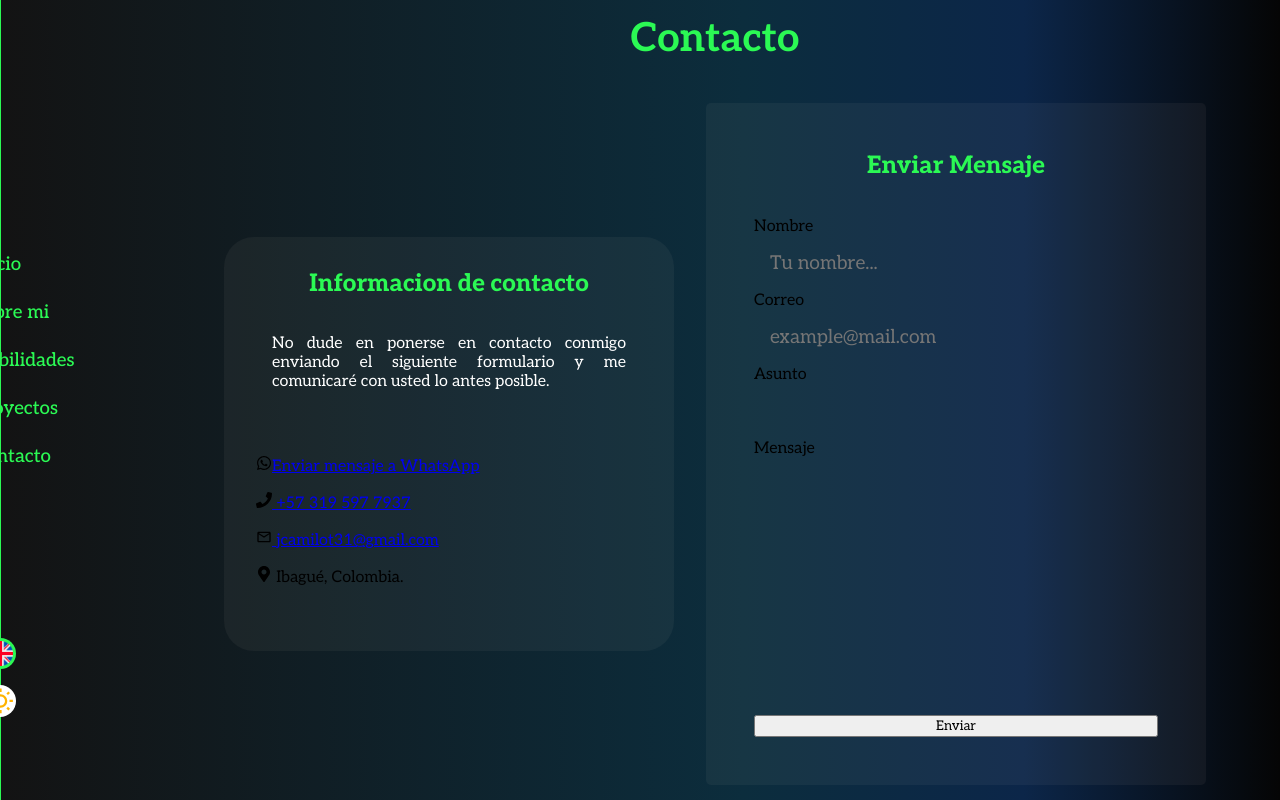
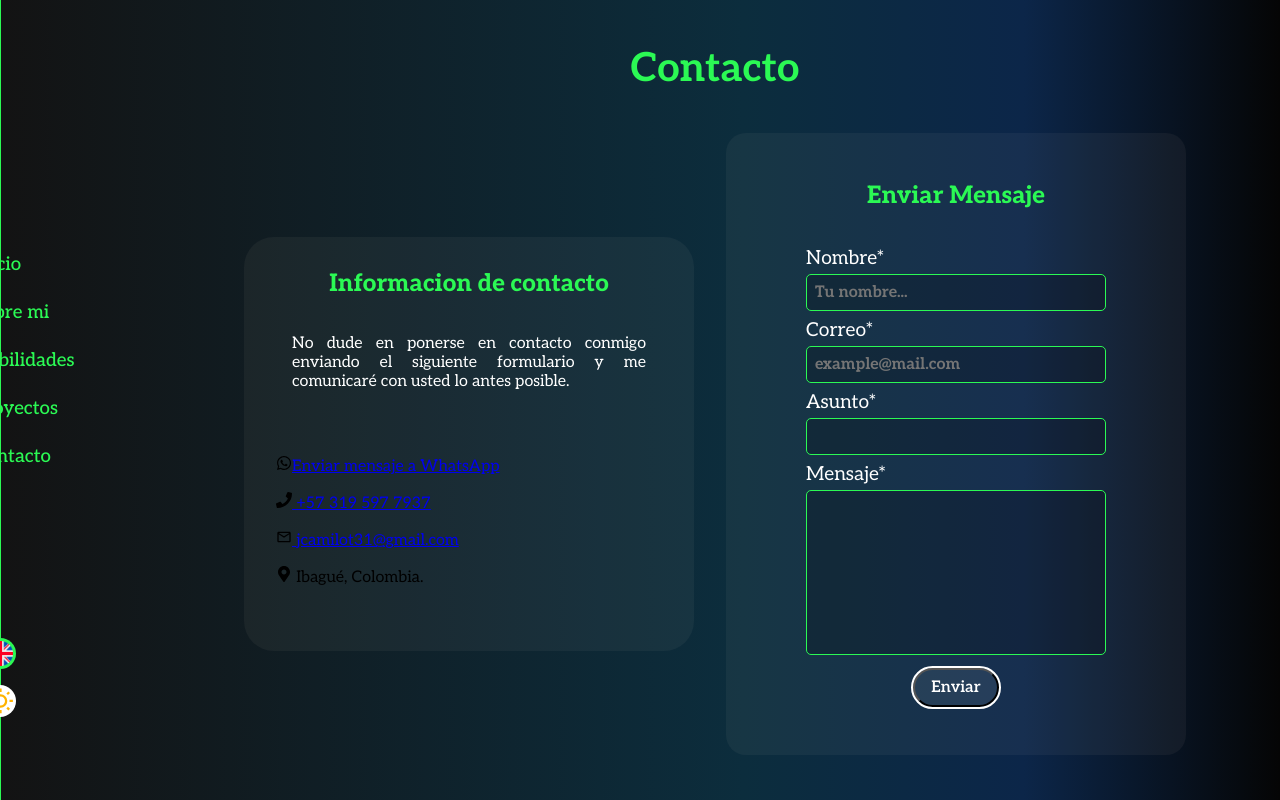
Before and after one commit to DarkKiller31/Portafolio_2.0, a React (Vite) app: page /#/contact in a window 1280 px wide. Built offline with nearby package versions, Linux system fonts and the light colour scheme.

Commit message:
contact required

```diff
--- a/src/pages/ContactPage.jsx
+++ b/src/pages/ContactPage.jsx
@@ -88,7 +88,7 @@ const ContactPage = ({ t }) => {
           <form id="myform" ref={form} onSubmit={sendEmail} className="contact__form-container">
             <div className="contact__form-group">
               <label for="name" className="contact__form-label">
-                {t("Name")}
+                {t("Name")}*
               </label>
               <input
                 type="text"
@@ -102,7 +102,7 @@ const ContactPage = ({ t }) => {
 
             <div className="contact__form-group">
               <label for="email" className="contact__form-label">
-                {t("Email")}
+                {t("Email")}*
               </label>
               <input
                 type="email"
@@ -116,7 +116,7 @@ const ContactPage = ({ t }) => {
 
             <div className="contact__form-group">
               <label for="subject" className="contact__form-label">
-                {t("Subject")}
+                {t("Subject")}*
               </label>
               <input
                 type="text"
@@ -129,7 +129,7 @@ const ContactPage = ({ t }) => {
 
             <div className="contact__form-group">
               <label for="message" className="contact__form-label">
-                {t("Message")}
+                {t("Message")}*
               </label>
               <textarea
                 id="message"
@@ -144,7 +144,7 @@ const ContactPage = ({ t }) => {
             <button
               type="submit"
               value=""
-              className="btn contact__form-button"
+              className="contact__btn"
             >
               {t("BotonForm")}
             </button>
--- a/src/pages/styles/ContactPage.css
+++ b/src/pages/styles/ContactPage.css
@@ -59,10 +59,10 @@
 
 .contact__form {
   min-width: 300px;
-  max-width: 500px;
+  max-width: 600px;
   padding:3rem;
   background-color: rgba(250, 235, 215, 0.049);
-  border-radius: 5px;
+  border-radius: 20px;
   display: flex;
   flex-direction: column;
   align-items: center;
@@ -77,29 +77,61 @@
 }
 .contact__form-container {
   display: flex;
+  align-items: center;
   flex-direction: column;
-}
-
-
-.contact__form-group {
-  margin-bottom: var(--mr-4);
+  gap: 0.5em;
+  padding: 0em 2em;
+  min-width: 300px;
 }
 
 .contact__form-label {
   display: block;
+  color: var(--color-text);
+  font-size: 1.2em;
+  margin-bottom: 0.2em;
 
 }
 
 .contact__form-input {
-  width: 100%;
-  padding: 1rem;
-  font-size: 1.2rem;
-  font-weight: var(--font-semi-bold);
+  min-width: 300px;
+  padding: 0.5em 0.5em;
+  font-size: 1em;
+  font-weight: 700;
   border-radius: 5px;
-  background-color: var(--color-white-1);
-  border: 1px solid var(--color-white-2);
+  background-color: rgba(0, 0, 0, 0.203);
+  border: 1px solid var(--accent);
 }
 
 textarea {
   resize: none;
 }
+
+.contact__btn {
+  box-shadow: 0 0 0 0 var(--accent);
+  background-color: rgba(255, 255, 255, 0.065);
+    outline: 2px solid;
+    color: var(--color-text);
+    outline-color: var(--color-text);
+    cursor: pointer;
+    font-size: 1em;
+    font-weight: 600;
+    position: relative;
+    text-decoration: none;
+    display: flex;
+    justify-content: center;
+    align-items: center;
+    gap: 0.5em;
+    padding: 0.5em 1em;
+    border-radius: 45px;
+    transition: all 550ms cubic-bezier(
+        .36, .63, .5, .73
+    );
+  &:hover {
+    box-shadow: 0 0 0 2px var(
+        --accent
+    );
+    outline-color: rgba(255, 255, 255, 0);
+    outline-offset: 15px;
+    color: var(--accent);
+}
+}
```
